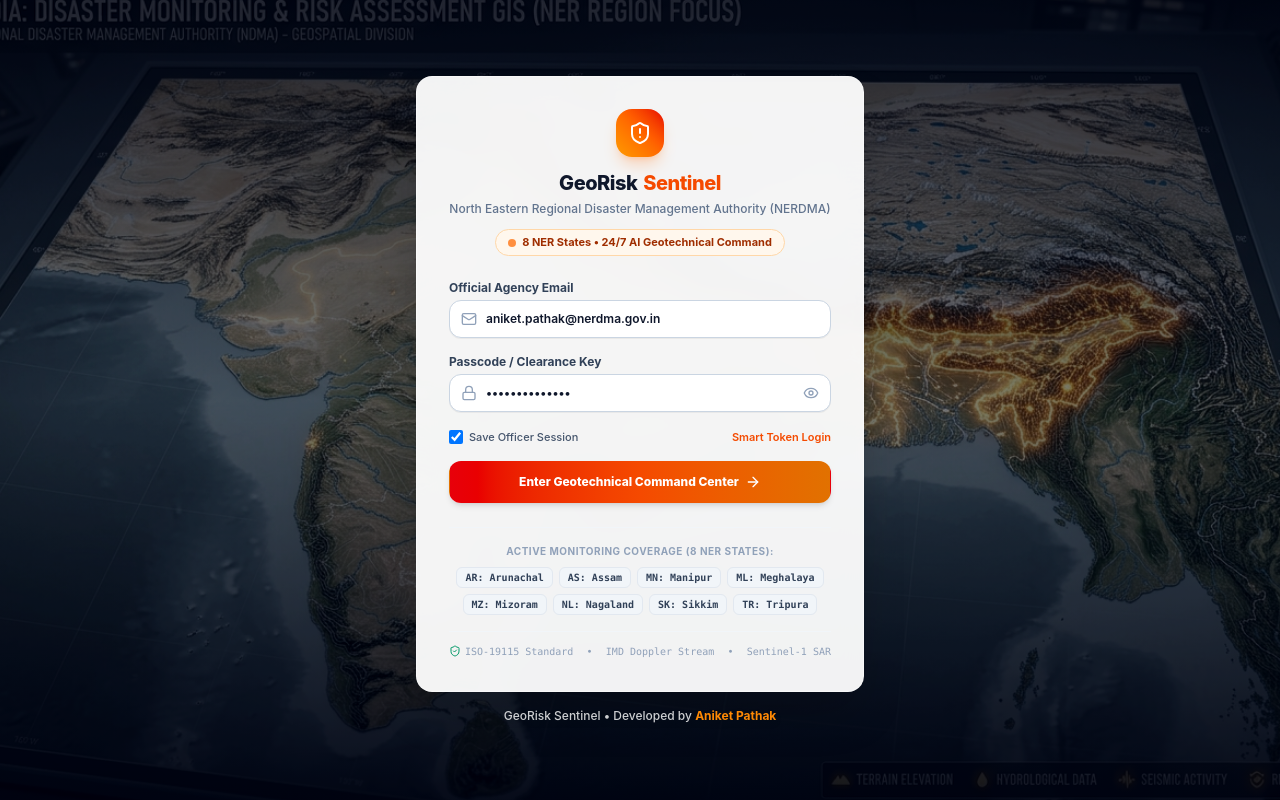
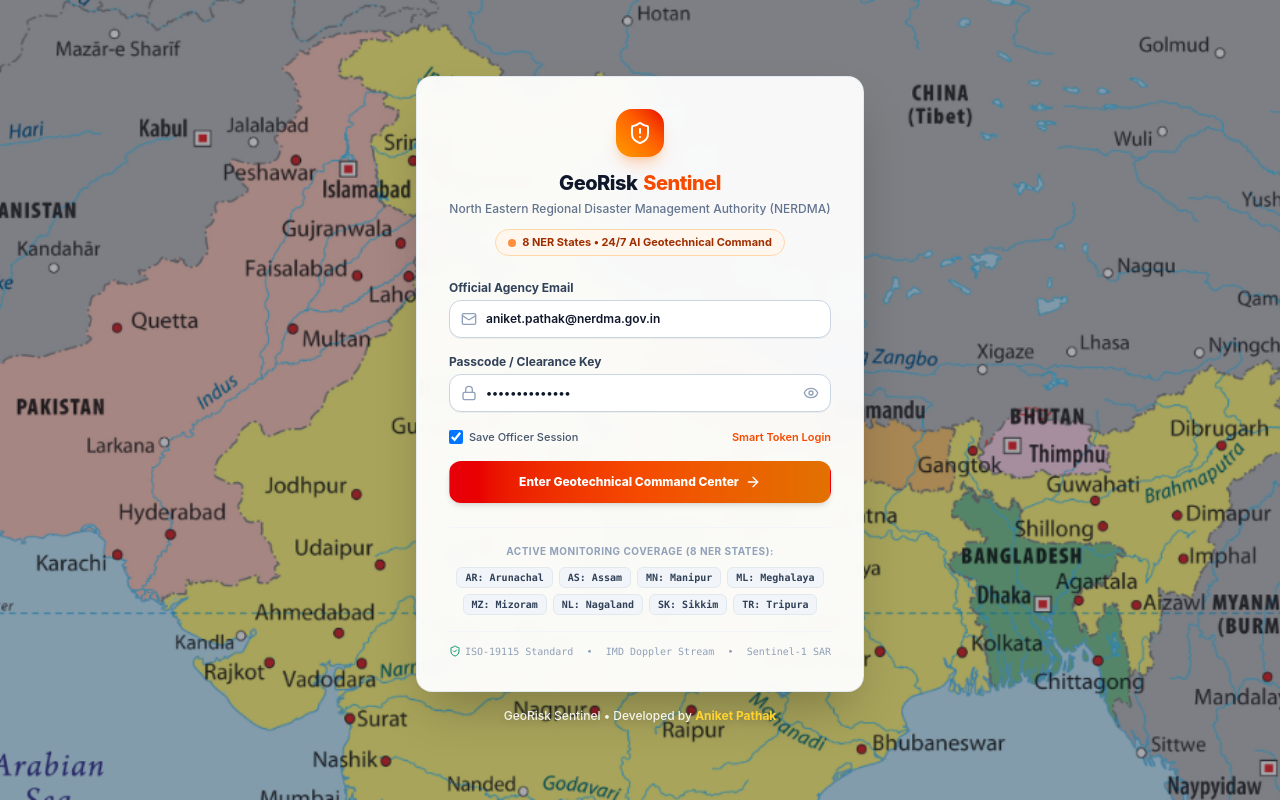
Before and after one commit to Aniketpathakk/adv-landsilde, a React (Vite) app: page / in a window 1280 px wide. Built offline with nearby package versions, Linux system fonts and the light colour scheme; no server answers.

Commit message:
Set official Indian map with highlighted North East and Himalayan belt as Login Page background

```diff
--- a/src/components/LoginPage.jsx
+++ b/src/components/LoginPage.jsx
@@ -45,26 +45,26 @@ export default function LoginPage({ onLoginSuccess }) {
         email: email,
         clearance: 'Level 3 Top-Secret (All 8 NER States + Nepal Transboundary)'
       });
-    }, 500);
+    }, 450);
   };
 
   return (
-    <div className="min-h-screen relative flex items-center justify-center p-4 sm:p-6 lg:p-8 font-sans selection:bg-orange-200 selection:text-orange-900 overflow-hidden bg-slate-950">
+    <div className="min-h-screen relative flex items-center justify-center p-4 sm:p-6 lg:p-8 font-sans selection:bg-orange-200 selection:text-orange-900 overflow-hidden bg-slate-900">
 
-      {/* Background: Photorealistic 3D Topographic India & NER Satellite Map */}
+      {/* Background: User Provided Official Map of India with Highlighted NER & Northern Belt */}
       <div
-        className="absolute inset-0 z-0 bg-cover bg-center bg-no-repeat transition-transform duration-1000 scale-105 filter brightness-[0.78] contrast-[1.05]"
-        style={{ backgroundImage: `url('/assets/india_ner_bg.jpg')` }}
+        className="absolute inset-0 z-0 bg-cover bg-center bg-no-repeat transition-all duration-700 filter brightness-[0.88] contrast-[1.02]"
+        style={{ backgroundImage: `url('/assets/india_map_bg.png')` }}
       >
-        {/* Ambient Dark Gradient Overlay */}
-        <div className="absolute inset-0 bg-gradient-to-t from-slate-950/90 via-slate-900/40 to-slate-950/80" />
+        {/* Soft Ambient Contrast Overlay to ensure map clarity + card contrast */}
+        <div className="absolute inset-0 bg-slate-950/25 backdrop-blur-[0.5px]" />
       </div>
 
       {/* Foreground Login Card */}
       <div className="w-full max-w-md z-10 relative animate-in fade-in zoom-in-95 duration-300">
 
         {/* Main Card */}
-        <div className="bg-white/95 backdrop-blur-md rounded-2xl border border-white/40 shadow-2xl p-6 sm:p-8 text-slate-900">
+        <div className="bg-white/95 backdrop-blur-md rounded-2xl border border-slate-200/90 shadow-2xl p-6 sm:p-8 text-slate-900">
 
           {/* Card Header */}
           <div className="text-center mb-6">
@@ -202,13 +202,13 @@ export default function LoginPage({ onLoginSuccess }) {
         </div>
 
         {/* Footer Attribution */}
-        <div className="mt-4 text-center text-xs text-white/80 font-medium drop-shadow-md">
+        <div className="mt-4 text-center text-xs text-white/90 font-medium drop-shadow-md">
           GeoRisk Sentinel &bull; Developed by{' '}
           <a
             href="https://in.linkedin.com/in/aniiketpathak"
             target="_blank"
             rel="noopener noreferrer"
-            className="font-bold text-orange-400 hover:underline"
+            className="font-bold text-amber-300 hover:underline"
           >
             Aniket Pathak
           </a>
```
Also changed, not shown: public/assets/india_map_bg.png (added).
